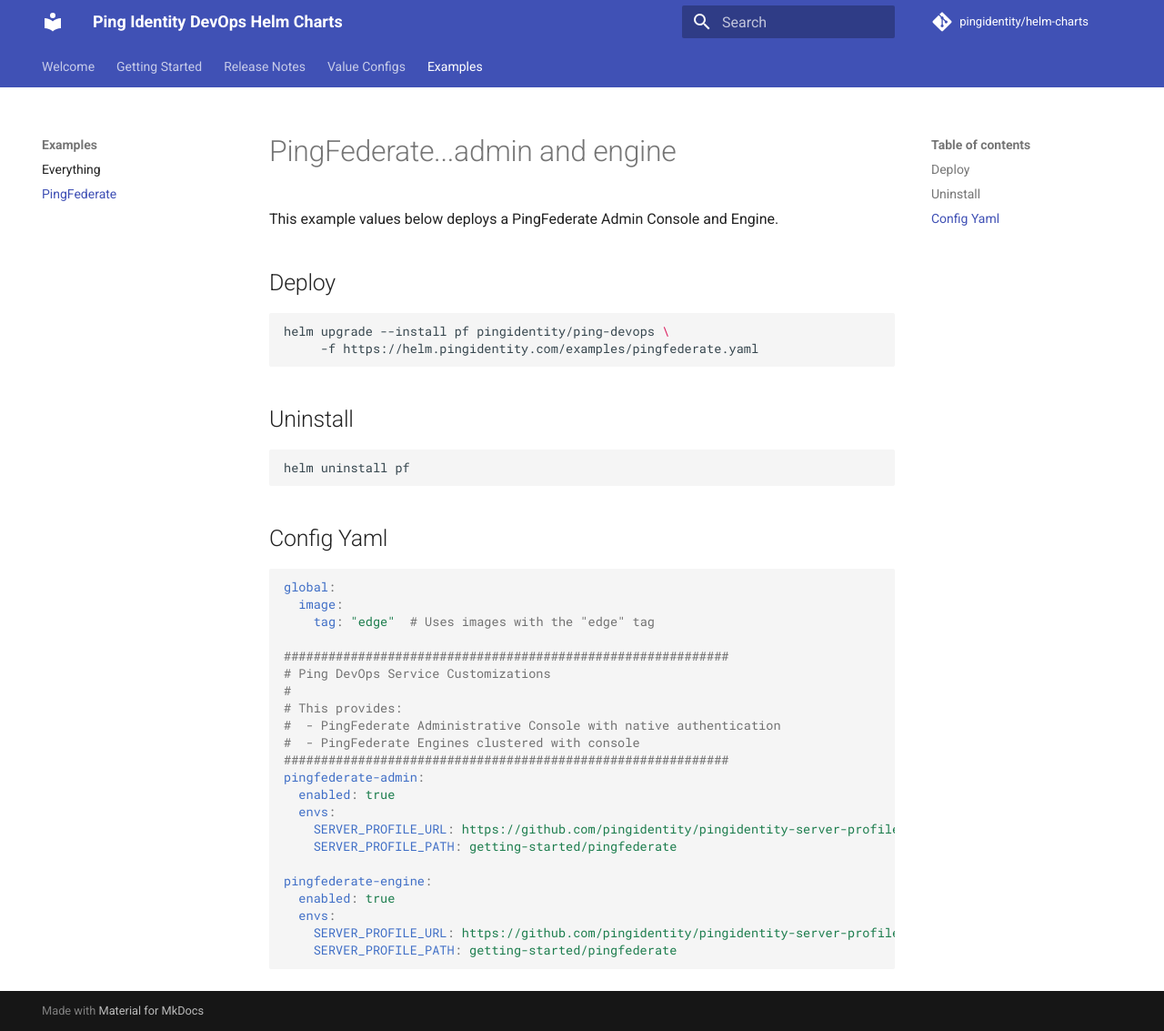
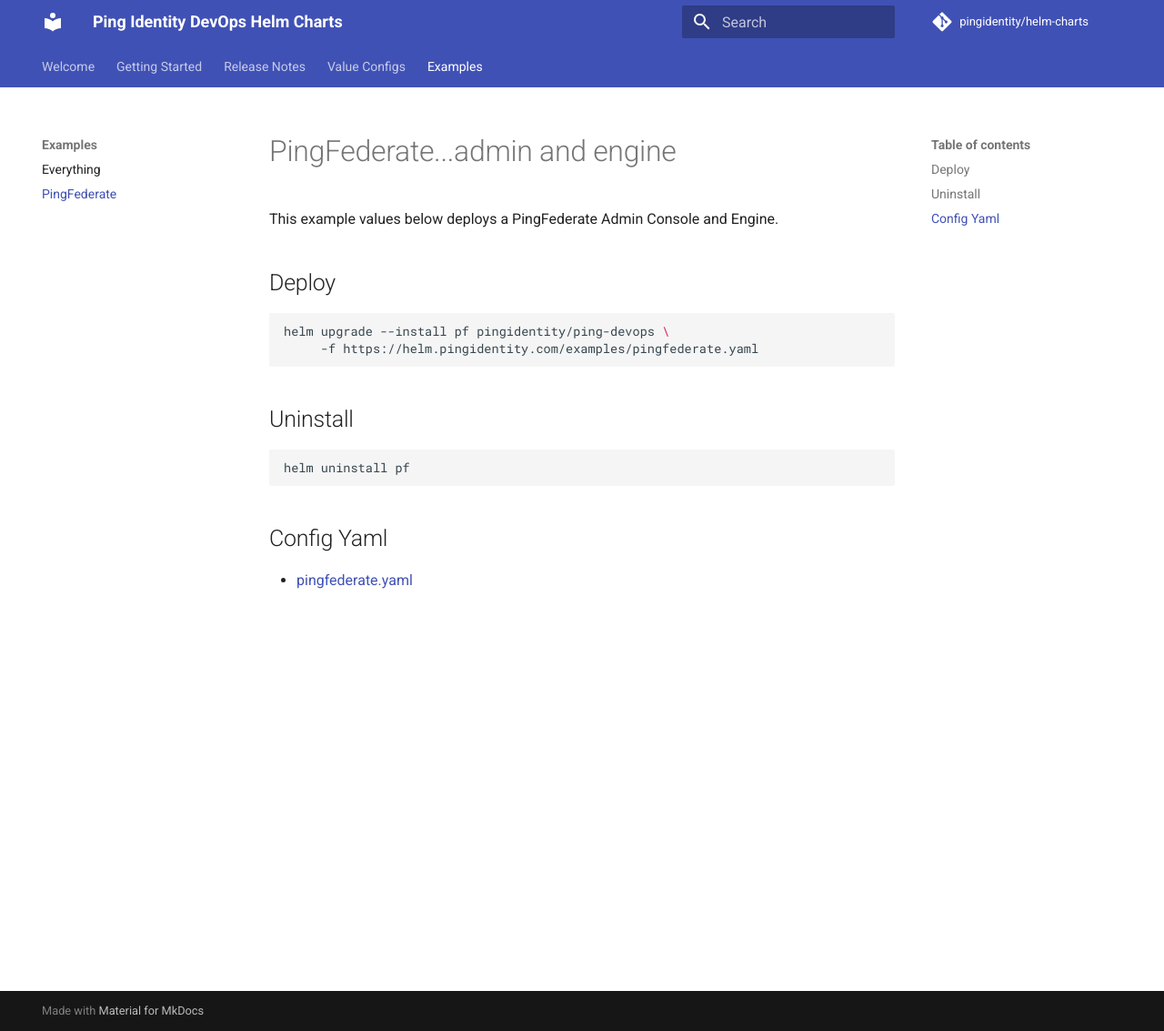
Before and after one commit to pingidentity/helm-charts, an MkDocs documentation site: the page built from docs/examples/pingfederate.md, in a window 1280 px wide and 1133 px high. Shown: the whole window at 91% size. Built offline with MkDocs 1.6.1 and Material for MkDocs 9.7.7, drawn with Linux system fonts in a browser that asks for light colours; comment, search, counter and statistics services are not loaded.

Commit message:
Updating docs

````diff
--- a/docs/examples/pingfederate.md
+++ b/docs/examples/pingfederate.md
@@ -17,27 +17,4 @@
 
 ## Config Yaml
 
-```yaml
-global:
-  image:
-    tag: "edge"  # Uses images with the "edge" tag
-
-############################################################
-# Ping DevOps Service Customizations
-#
-# This provides:
-#  - PingFederate Administrative Console with native authentication
-#  - PingFederate Engines clustered with console
-############################################################
-pingfederate-admin:
-  enabled: true
-  envs:
-    SERVER_PROFILE_URL: https://github.com/pingidentity/pingidentity-server-profiles.git
-    SERVER_PROFILE_PATH: getting-started/pingfederate
-
-pingfederate-engine:
-  enabled: true
-  envs:
-    SERVER_PROFILE_URL: https://github.com/pingidentity/pingidentity-server-profiles.git
-    SERVER_PROFILE_PATH: getting-started/pingfederate
-```
+* [pingfederate.yaml](pingfederate.yaml)
````
Also changed, not shown: docs/examples/everything.yaml (+7 -0 lines).
